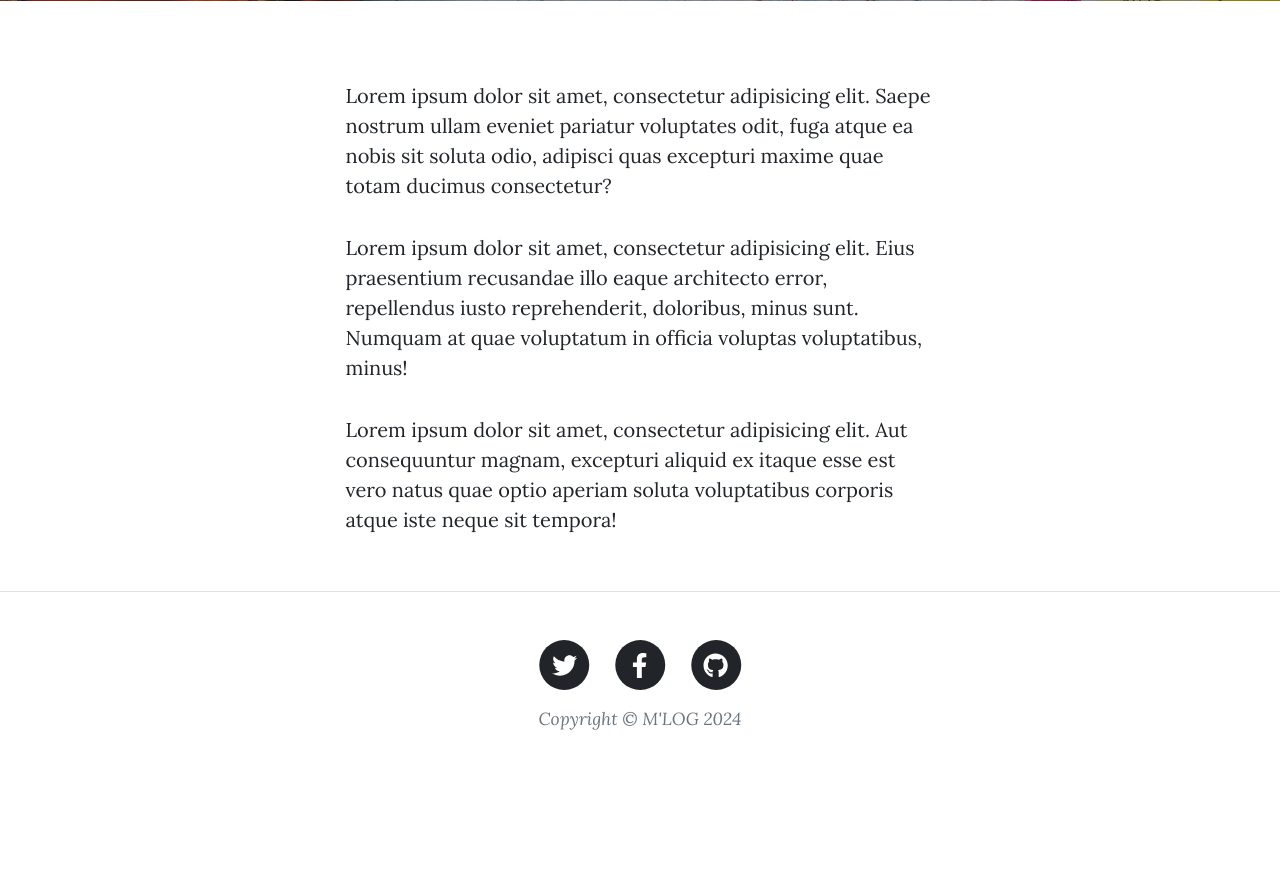
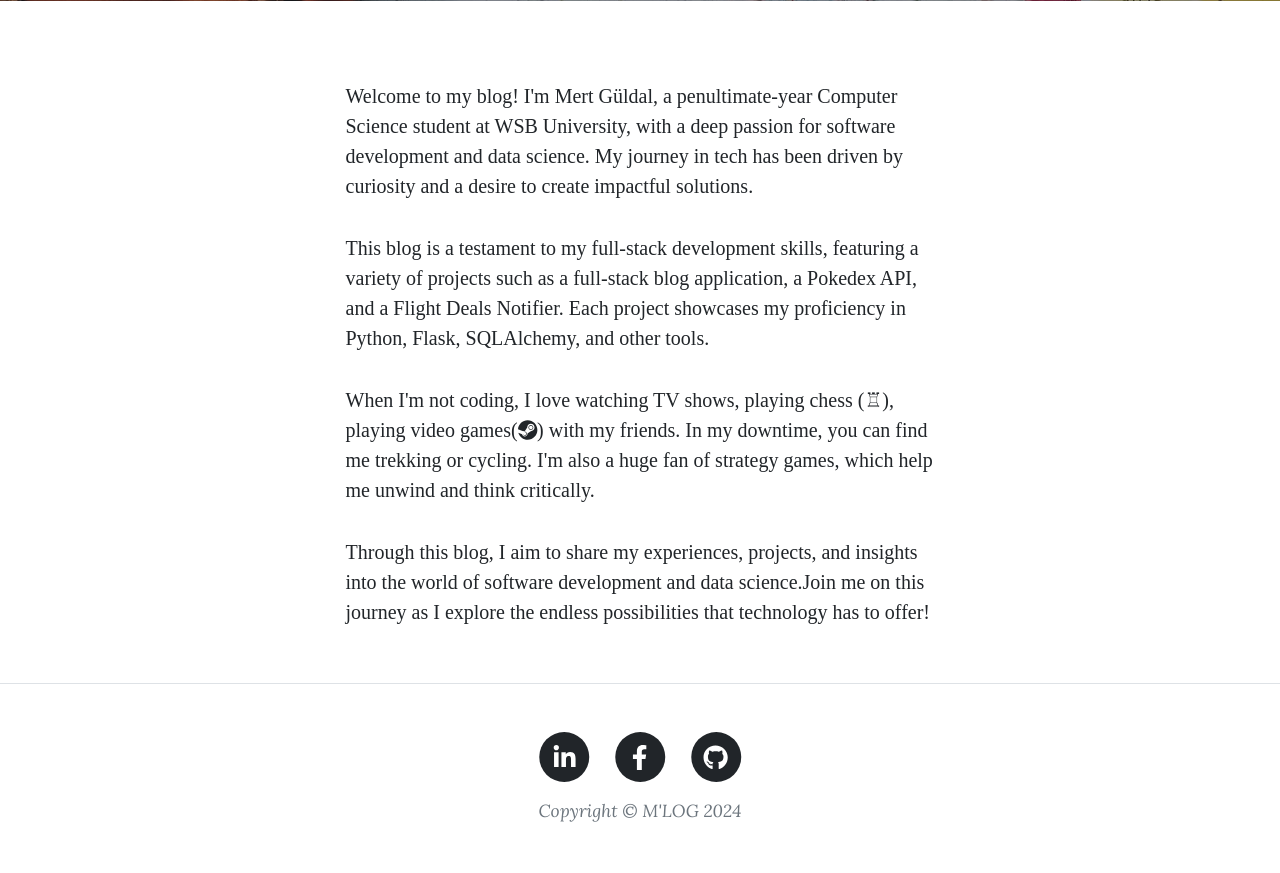
Before and after one commit to mertgldal/Flask-Blog-App, a Flask app: page /about in a window 1280 px wide. Shown: the part 531-1404 px from the top of the page. Before the commit the page ends 1261 px from the top, so only its background shows below. Run offline with Flask 3, Linux system fonts and the light colour scheme; some libraries are stand-ins or nearby versions.

Commit message:
Update footer.html and about.html, Add stay sign in feature.

```diff
--- a/forms.py
+++ b/forms.py
@@ -67,7 +67,7 @@ class LoginForm(FlaskForm):
         validators=[DataRequired()],
         render_kw={"placeholder": "Password"}
     )
-    remember = BooleanField(label="Remember Me")
+    remember = BooleanField(label="Stay logged in")
     submit = SubmitField(label="Log In")
 
 
--- a/main.py
+++ b/main.py
@@ -1,4 +1,3 @@
-import secrets
 from flask import Flask
 from flask_bootstrap import Bootstrap5
 from flask_ckeditor import CKEditor
@@ -8,6 +7,7 @@ from models import db, User
 from routes import routes
 from dotenv import load_dotenv
 import os
+from datetime import timedelta
 
 # Load environment variables
 load_dotenv()
@@ -16,6 +16,7 @@ load_dotenv()
 app = Flask(__name__)
 app.config['SECRET_KEY'] = os.getenv('SECRET_KEY')
 app.config['SQLALCHEMY_DATABASE_URI'] = os.getenv('DB_URI', 'sqlite:///posts.db')
+app.config['REMEMBER_COOKIE_DURATION'] = timedelta(days=7)
 
 # Initialize extensions
 db.init_app(app)
@@ -34,6 +35,8 @@ gravatar = Gravatar(app,
 login_manager = LoginManager()
 login_manager.init_app(app)
 login_manager.login_view = 'routes.login'
+login_manager.refresh_view = 'routes.login'
+login_manager.needs_refresh_message = 'Your password successfully changed.'
 
 
 @login_manager.user_loader
--- a/routes.py
+++ b/routes.py
@@ -74,7 +74,7 @@ def login():
     if form.validate_on_submit():
         user = db.session.query(User).filter(User.email == form.email.data).first()
         if user and check_password_hash(user.password, form.password.data):
-            login_user(user)
+            login_user(user, remember=form.remember.data)
             next = request.args.get('next')
             return redirect(next or url_for('routes.get_all_posts'))
         else:
@@ -196,6 +196,8 @@ def about():
 
 
 # TODO: Add a user profile page
+# TODO: Add change password mechanism to profile page
+# TODO: When user changes password, should reauthenticate with new password use 'fresh login' for it.
 @routes.route("/profile")
 @login_required
 def profile_page():
--- a/templates/about.html
+++ b/templates/about.html
@@ -1,4 +1,24 @@
 {% include "header.html" %}
+
+{% block styles %}
+    <link rel="preconnect" href="https://fonts.googleapis.com">
+    <link rel="preconnect" href="https://fonts.gstatic.com" crossorigin>
+    <link href="https://fonts.googleapis.com/css2?family=Montserrat:ital,wght@0,100..900;1,100..900&display=swap" rel="stylesheet">
+    <style>
+
+        .montserrat-my_font {
+          font-family: "Montserrat", sans-serif;
+          font-optical-sizing: auto;
+          font-weight: 200;
+          font-style: normal;
+        }
+        p{
+            font-family: 'my_font';
+            font-size: 1em;
+        }
+    </style>
+{% endblock %}
+
 
 <!-- Page Header-->
 <header
@@ -22,24 +42,33 @@
         <div class="row gx-4 gx-lg-5 justify-content-center">
             <div class="col-md-10 col-lg-8 col-xl-7">
                 <p>
-          Lorem ipsum dolor sit amet, consectetur adipisicing elit. Saepe
-          nostrum ullam eveniet pariatur voluptates odit, fuga atque ea nobis
-          sit soluta odio, adipisci quas excepturi maxime quae totam ducimus
-          consectetur?
+                    Welcome to my blog! I'm Mert Güldal, a penultimate-year Computer Science student at WSB University,
+                    with a deep passion for software development and data science. My journey in tech has been driven by
+                    curiosity and a desire to create impactful solutions.
                 </p>
                 <p>
-          Lorem ipsum dolor sit amet, consectetur adipisicing elit. Eius
-          praesentium recusandae illo eaque architecto error, repellendus iusto
-          reprehenderit, doloribus, minus sunt. Numquam at quae voluptatum in
-          officia voluptas voluptatibus, minus!
+                    This blog is a testament to my full-stack development skills, featuring a variety of projects such
+                    as a
+                    full-stack blog application, a Pokedex API, and a Flight Deals Notifier.
+                    Each project showcases my proficiency in Python, Flask, SQLAlchemy, and other tools.
                 </p>
                 <p>
-          Lorem ipsum dolor sit amet, consectetur adipisicing elit. Aut
-          consequuntur magnam, excepturi aliquid ex itaque esse est vero natus
-          quae optio aperiam soluta voluptatibus corporis atque iste neque sit
-          tempora!
+                    When I'm not coding, I love watching TV shows, playing chess
+                    (<a href="https://www.chess.com/member/mgczestochowa" target="_blank"
+                        style="text-decoration:None">♖</a>),
+                    playing video games(<a href="https://steamcommunity.com/profiles/76561198197443189/"
+                                           target="_blank"><i class="fa-brands fa-steam"></i></a>)
+                    with my friends. In my downtime, you can find me trekking or cycling. I'm also a huge fan of
+                    strategy games,
+                    which help me unwind and think critically.
+                </p>
+                <p>
+                    Through this blog, I aim to share my experiences, projects, and insights into the world of software
+                    development and data science.Join me on this journey as I explore the endless possibilities that
+                    technology has to offer!
                 </p>
             </div>
+
         </div>
     </div>
 </main>
--- a/templates/footer.html
+++ b/templates/footer.html
@@ -5,10 +5,10 @@
                   <div class="col-md-10 col-lg-8 col-xl-7">
                       <ul class="list-inline text-center">
                           <li class="list-inline-item">
-                              <a href="https://twitter.com/googletest1828" target="_blank">
+                              <a href="https://www.facebook.com/mert.guldal.5/" target="_blank">
                                   <span class="fa-stack fa-lg">
                                       <i class="fas fa-circle fa-stack-2x"></i>
-                                      <i class="fab fa-twitter fa-stack-1x fa-inverse"></i>
+                                      <i class="fab fa-linkedin-in fa-stack-1x fa-inverse"></i>
                                   </span>
                               </a>
                           </li>
```
Lines whose indentation alone changed are shown as unchanged.
